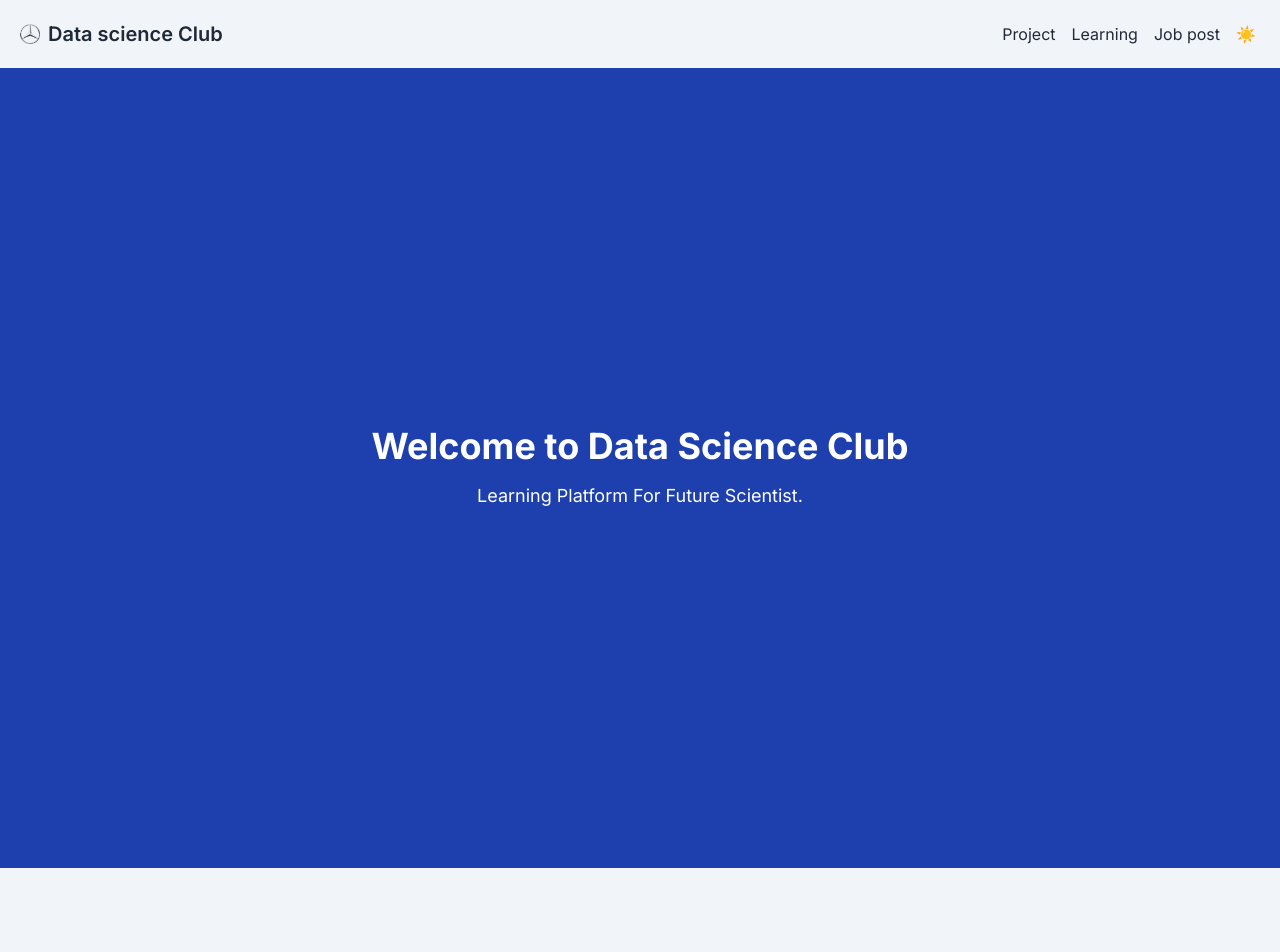
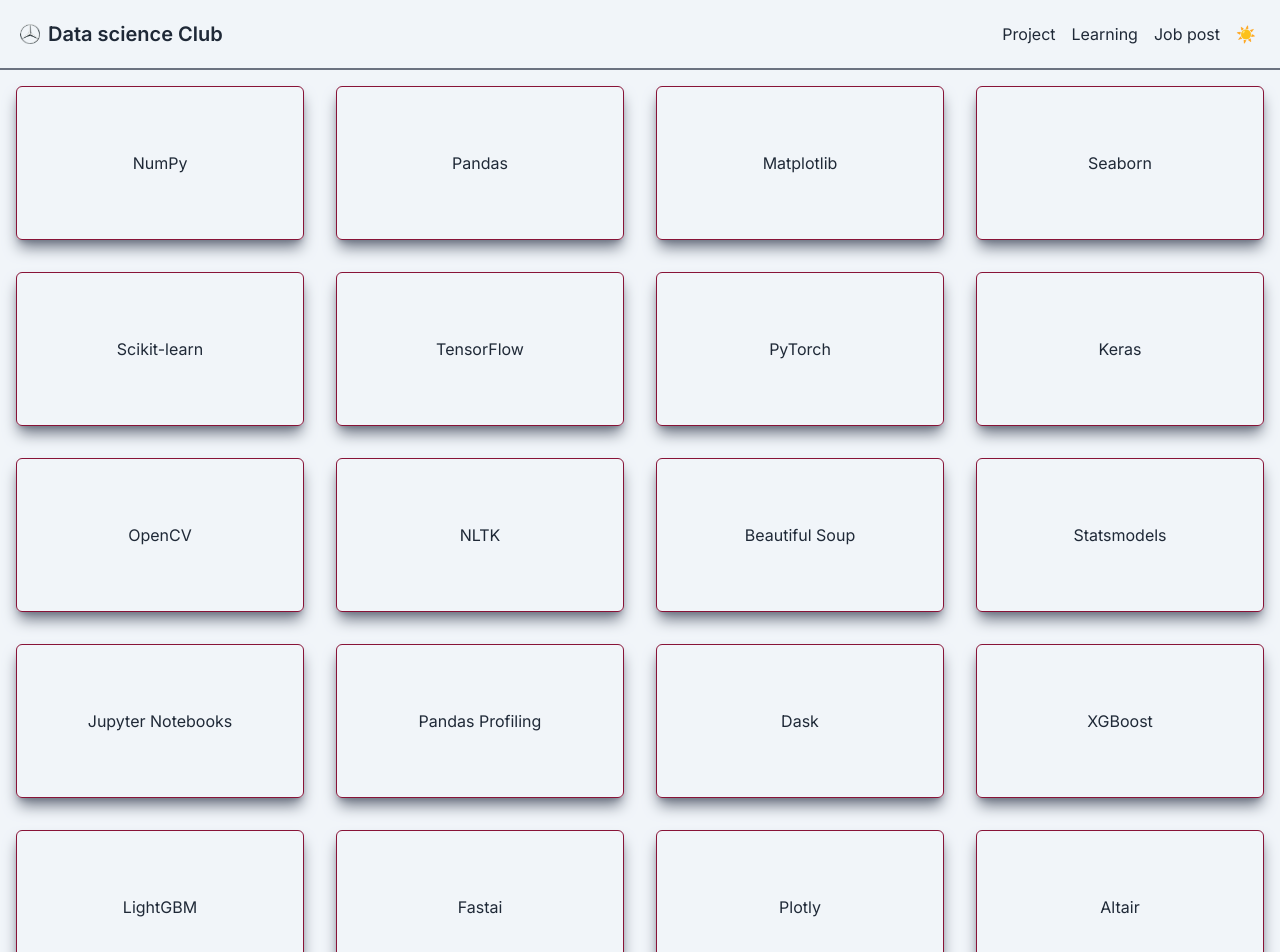
Before and after one commit to Ashish-100-tiwari/datascienceclub, a Next.js app: page /learning in a window 1280 px wide. Shown: the top 952 px of the page. Built offline with nearby package versions, Linux system fonts and the light colour scheme.

Commit message:
DSC-7-AT-create-route-for-learning

```diff
--- a/src/app/(root)/learning/page.jsx
+++ b/src/app/(root)/learning/page.jsx
@@ -1,7 +1,7 @@
 "use client"
 import Footer from '@/components/footer/footer';
-import Header from '@/components/header/header';
 import Navbar from '@/components/navbar/nav'
+import data from "../../../data/learning.json"
 import React, { useState } from 'react'
 
 const Page = () => {
@@ -9,10 +9,20 @@
   return (
     <div>
       <Navbar setDarkMode={setDarkMode} darkMode={darkMode}/>
-      <Header/>
+      <div className={`${
+        darkMode ? "bg-gray-900 text-white" : "bg-slate-100 text-gray-800"
+      } grid grid-cols-1 md:grid-cols-2 lg:grid-cols-4`}>
+        {data.map((item, index) => (
+          <div key={index} className={`${
+        darkMode ?"shadow-lg shadow-rose-800" : "shadow-lg shadow-gray-500"
+      }  sm:w-auto sm:m-2 md:w-auto md:m-2 rounded-md flex text-center justify-center border border-rose-900 border-solid w-full lg:w-auto p-4 lg:p-16 lg:m-4`}>
+            <p>{item.name}</p>
+          </div>
+        ))}
+      </div>
       <Footer darkMode={darkMode}/>
     </div>
   )
 }
 
-export default Page
+export default Page;
--- a/src/components/footer/footer.jsx
+++ b/src/components/footer/footer.jsx
@@ -4,8 +4,8 @@
 const Footer = ({ darkMode }) => {
   return (
     <footer
-      className={`bg-gray-800 text-white p-28  ${
-        darkMode ? "bg-gray-900 text-white" : "bg-slate-100 text-gray-800"
+      className={`bg-gray-800 text-white p-28   ${
+        darkMode ? "bg-gray-900 text-white border-t-2 border-rose-900" : "bg-slate-100 text-gray-800 border-t-2 border-gray-500"
       }`}
     >
       <div
--- a/src/components/navbar/nav.jsx
+++ b/src/components/navbar/nav.jsx
@@ -13,7 +13,7 @@
   return (
     <nav
       className={`flex flex-col sm:flex-row items-center justify-between p-5 ${
-        darkMode ? "bg-gray-900 text-white" : "bg-slate-100 text-gray-800"
+        darkMode ? "bg-gray-900 text-white border-b-2 border-rose-900 " : "bg-slate-100 text-gray-800 border-b-2 border-gray-500"
       }`}
     >
       <div className="flex items-center">
--- /dev/null
+++ b/src/data/learning.json
@@ -0,0 +1,22 @@
+[
+    {"key": 1, "name": "NumPy", "category": "Intermediate", "techcategory": "Data Science"},
+    {"key": 2, "name": "Pandas", "category": "Intermediate", "techcategory": "Data Science"},
+    {"key": 3, "name": "Matplotlib", "category": "Intermediate", "techcategory": "Data Visualization"},
+    {"key": 4, "name": "Seaborn", "category": "Intermediate", "techcategory": "Data Visualization"},
+    {"key": 5, "name": "Scikit-learn", "category": "Intermediate", "techcategory": "Machine Learning"},
+    {"key": 6, "name": "TensorFlow", "category": "Intermediate", "techcategory": "Deep Learning"},
+    {"key": 7, "name": "PyTorch", "category": "Intermediate", "techcategory": "Deep Learning"},
+    {"key": 8, "name": "Keras", "category": "Intermediate", "techcategory": "Deep Learning"},
+    {"key": 9, "name": "OpenCV", "category": "Intermediate", "techcategory": "Computer Vision"},
+    {"key": 10, "name": "NLTK", "category": "Intermediate", "techcategory": "Natural Language Processing"},
+    {"key": 11, "name": "Beautiful Soup", "category": "Intermediate", "techcategory": "Web Scraping"},
+    {"key": 12, "name": "Statsmodels", "category": "Intermediate", "techcategory": "Statistics"},
+    {"key": 13, "name": "Jupyter Notebooks", "category": "Intermediate", "techcategory": "Data Science"},
+    {"key": 14, "name": "Pandas Profiling", "category": "Intermediate", "techcategory": "Data Science"},
+    {"key": 15, "name": "Dask", "category": "Intermediate", "techcategory": "Parallel Computing"},
+    {"key": 16, "name": "XGBoost", "category": "Intermediate", "techcategory": "Machine Learning"},
+    {"key": 17, "name": "LightGBM", "category": "Intermediate", "techcategory": "Machine Learning"},
+    {"key": 18, "name": "Fastai", "category": "Intermediate", "techcategory": "Deep Learning"},
+    {"key": 19, "name": "Plotly", "category": "Intermediate", "techcategory": "Data Visualization"},
+    {"key": 20, "name": "Altair", "category": "Intermediate", "techcategory": "Data Visualization"}
+]
```
